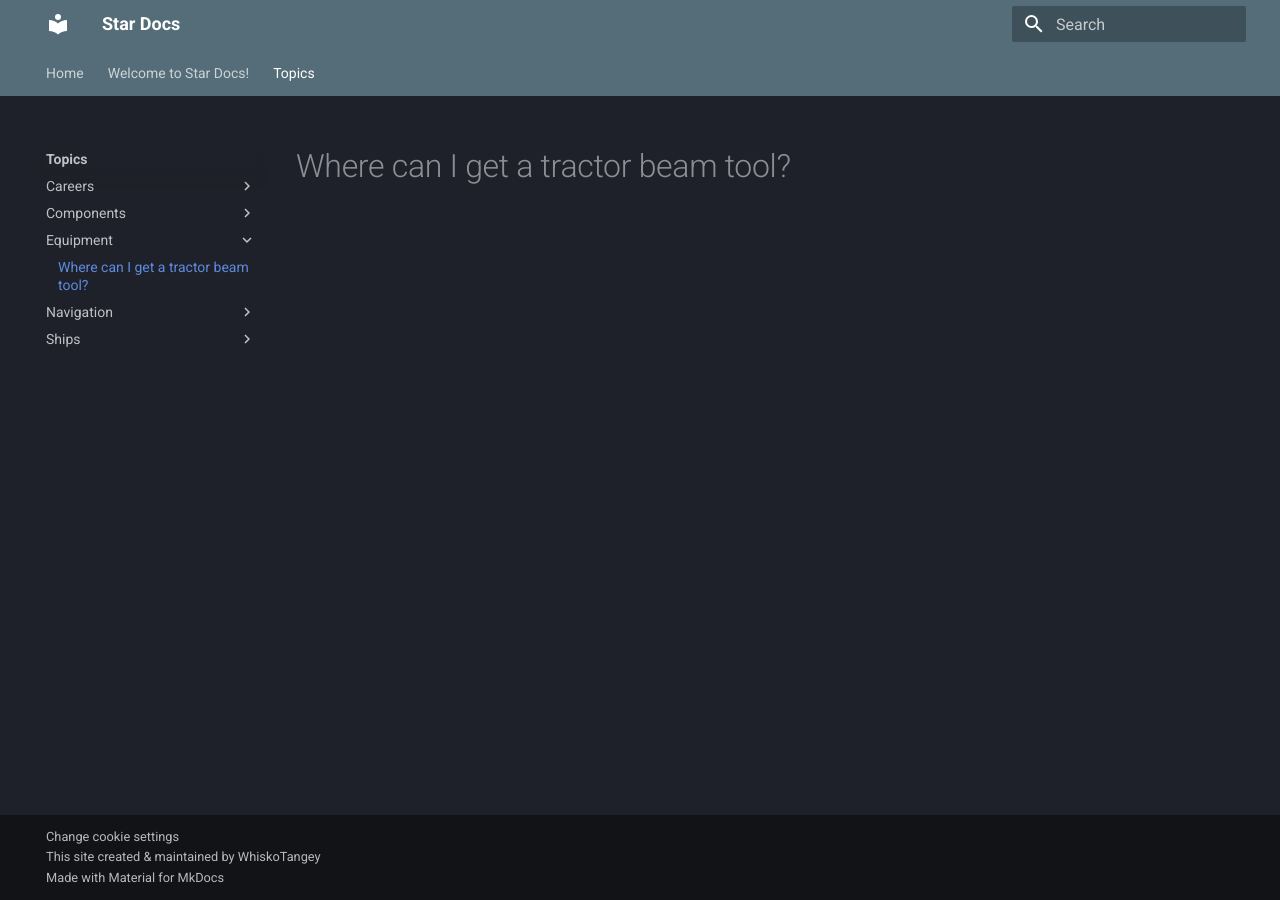
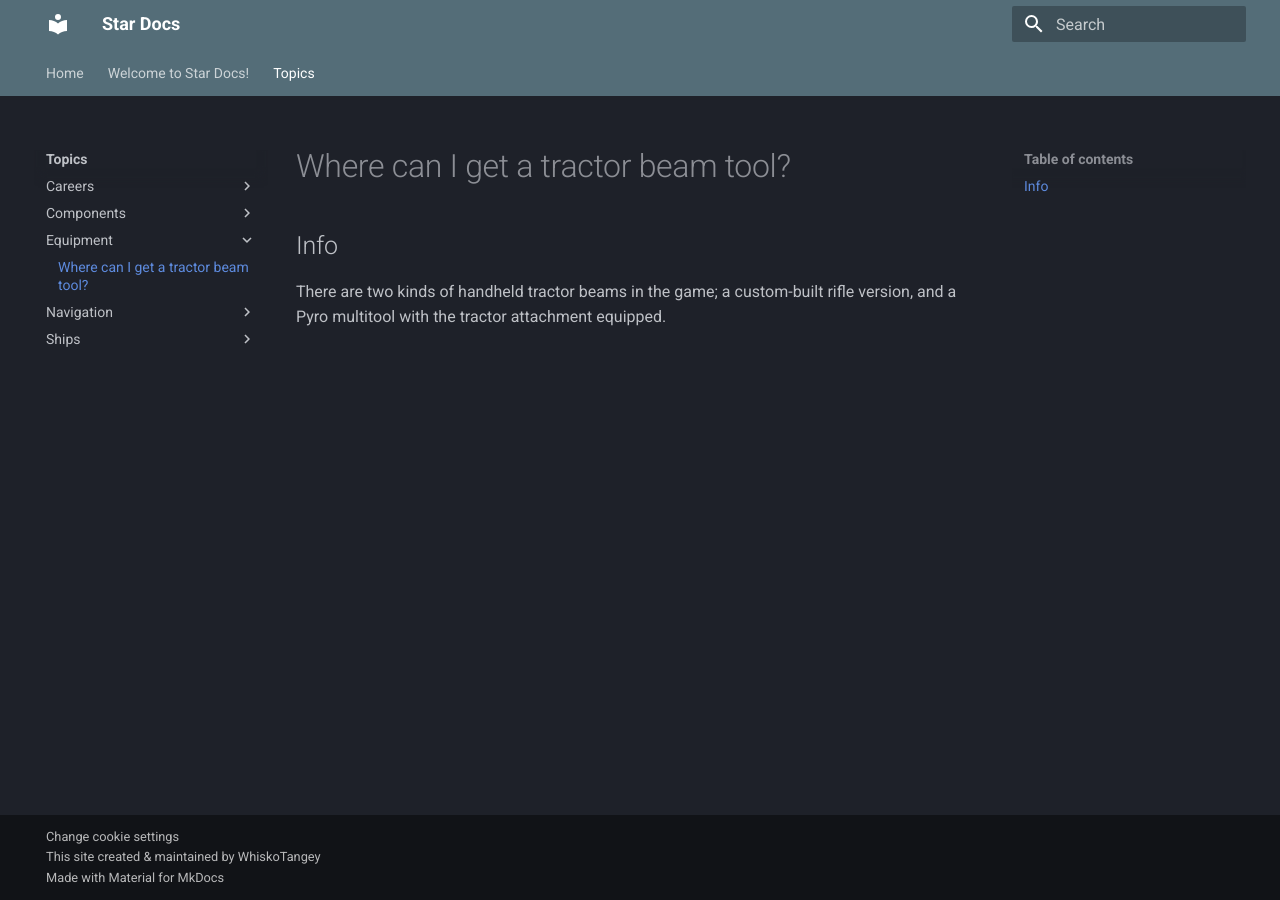
Before and after one commit to Arcodiant/StarDocs, an MkDocs documentation site: the page built from docs/topics/equipment/tractor-beam.md, in a window 1280 px wide. Built offline with MkDocs 1.6.1 and Material for MkDocs 9.7.7, drawn with Linux system fonts in a browser that asks for light colours.

Commit message:
Add test change

```diff
--- a/docs/topics/equipment/tractor-beam.md
+++ b/docs/topics/equipment/tractor-beam.md
@@ -1 +1,5 @@
 # Where can I get a tractor beam tool?
+
+## Info
+
+There are two kinds of handheld tractor beams in the game; a custom-built rifle version, and a Pyro multitool with the tractor attachment equipped.
```
